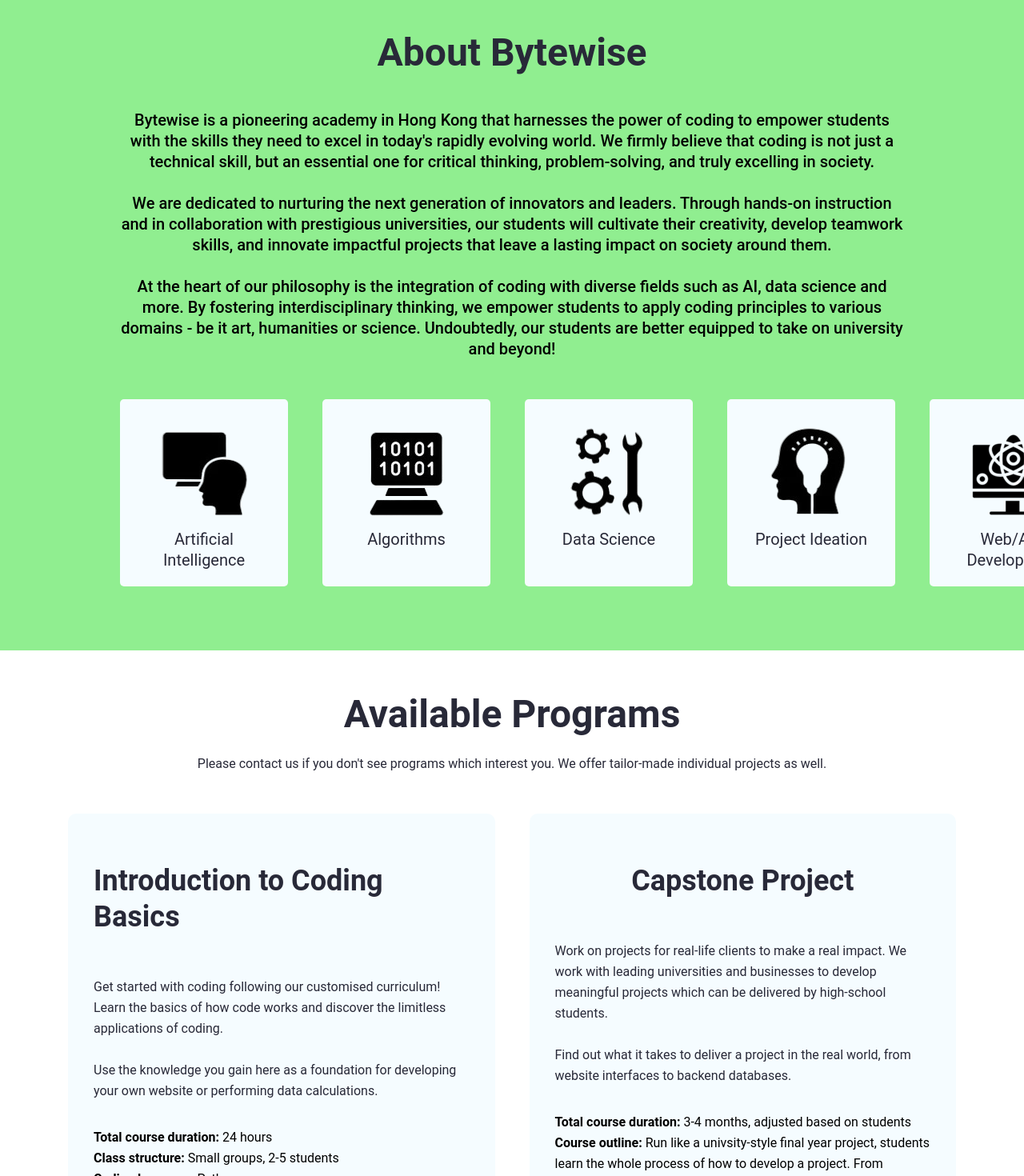
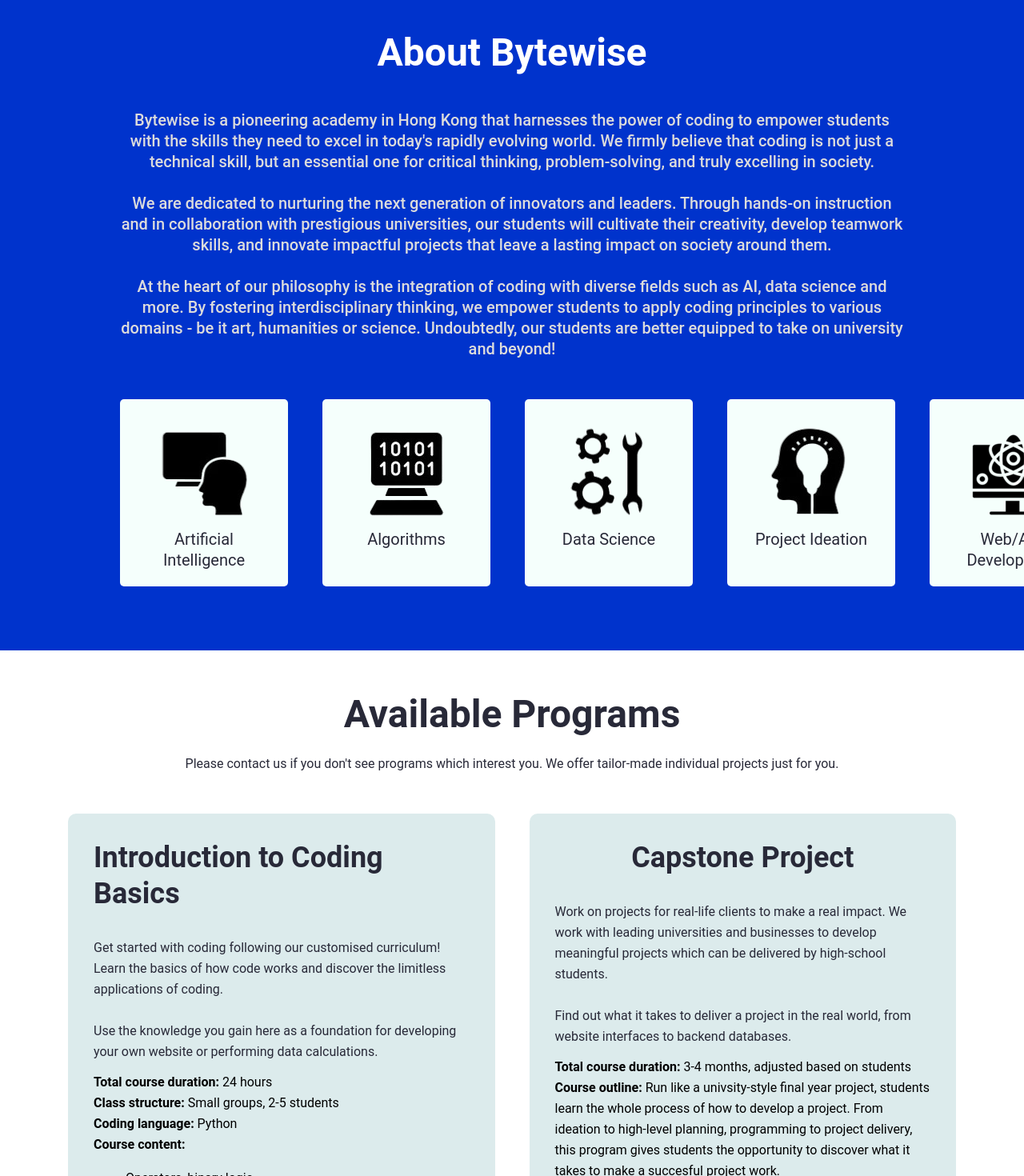
Before and after one commit to eisonc/Bytewise-website.github.io, a React (Create React App) app: page / in a window 1280 px wide. Shown: the part 640-2110 px from the top of the page at 80% size. Built offline with nearby package versions, Linux system fonts and the light colour scheme.

Commit message:
working version to deploy with new formatting

```diff
--- a/src/App.css
+++ b/src/App.css
@@ -22,14 +22,18 @@ h1, h2, h3, h4, h5, h6, p {
 }
 
 :root {
-    --primary: #5e3bee;
+    /* --primary: #5e3bee; */
+    --primary: #0033CC;
     --secondary: #90EE90;
     --heading--color: #282938;
-    --bg-shade: #f5fcff;
+    --bg-shade: #DCEBEC;
     --github: #e62872;
     --darkblue: #1c1e53;
     --black: #000000;
     --white: #ffffff;
+    --grey: #F5FFFC;
+    --grey--text: #DCDCDC;
+
     }
 
     /* add webkit moz osx if needed */
@@ -198,7 +202,7 @@ h4 {
     align-items: center;
     justify-content: space-between;
     gap: 32px;
-    background-color: var(--bg-shade);
+    background-color: var(--grey);
     max-height: 100%;
 }
 
@@ -343,7 +347,7 @@ h4 {
     padding: 50px 150px 50px 150px;
     align-items: center;
     gap: 32px;
-    background-color: var(--secondary);
+    background-color: var(--primary);
 }
 
 .about-section-content {
@@ -356,7 +360,7 @@ h4 {
 }
 
 .about-section-title {
-    color: var(--heading--color);
+    color: var(--white);
     font-size: 48px;
     font-weight: 700;
     line-height: 60px;
@@ -367,7 +371,7 @@ h4 {
 }
 
 .about-section-description {
-    color: var(--black);
+    color: var(--grey--text);
     font-size: 20px;
     font-weight: 500;
     line-height: 26px;
@@ -392,7 +396,7 @@ h4 {
   gap: 12px;
   flex: 1 1 0;
   border-radius: 5px;
-  background: var(--bg-shade);
+  background: var(--grey);
   max-height: 200px;
 }
 
@@ -463,7 +467,7 @@ h4 {
     padding: 32px;
     flex-direction: column;
     align-items: flex-start;
-    gap: 32px;
+    gap: 32px 32px 32px 32px;
     flex: 1 0 0;
     border-radius: 10px;
     background: var(--bg-shade);
@@ -489,7 +493,7 @@ h4 {
     display: flex;
     flex-direction: column;
     align-items: flex-start;
-    gap: 32px;
+    gap: 12px;
     align-self: stretch;
 }
 
@@ -500,7 +504,7 @@ h4 {
     line-height: 45px;
     margin-left: auto;
     margin-right: auto;
-    padding-top: 30px;
+    padding-top: 1px;
     padding-bottom: 20px;
     }
 
@@ -518,7 +522,7 @@ h4 {
 .contact-section {
     align-items: center;
     gap: 32px;
-    background-color: var(--secondary);
+    background-color: var(--primary);
 }
 
 .contact-section-content {
@@ -531,14 +535,14 @@ h4 {
 }
 
 .contact-section-title {
-    color: var(--heading--color);
+    color: var(--white);
     font-size: 48px;
     font-weight: 700;
     line-height: 60px;
 }
 
 .contact-section-description {
-    color: var(--heading--color);
+    color: var(--grey--text);
     font-size: 24px;
     font-weight: 400;
     line-height: 50px;
@@ -550,7 +554,6 @@ h4 {
   padding: 50px 130px 20px 130px;
   flex-direction: column;
   align-items: flex-start;
-  background: var(--bg-shade);
   align-items: center;
   align-self: stretch;
 }
--- a/src/pages/home/Courses.jsx
+++ b/src/pages/home/Courses.jsx
@@ -9,7 +9,7 @@ export default function Courses() {
 
             <div className = "course-container">
                 <h1 className ="course-section-heading"> Available Programs </h1>
-                <p className="course-section-subheading"> Please contact us if you don't see programs which interest you. We offer tailor-made individual projects as well.
+                <p className="course-section-subheading"> Please contact us if you don't see programs which interest you. We offer tailor-made individual projects just for you.
                 </p>
             </div>
             <div className ="course-section-container">
```
